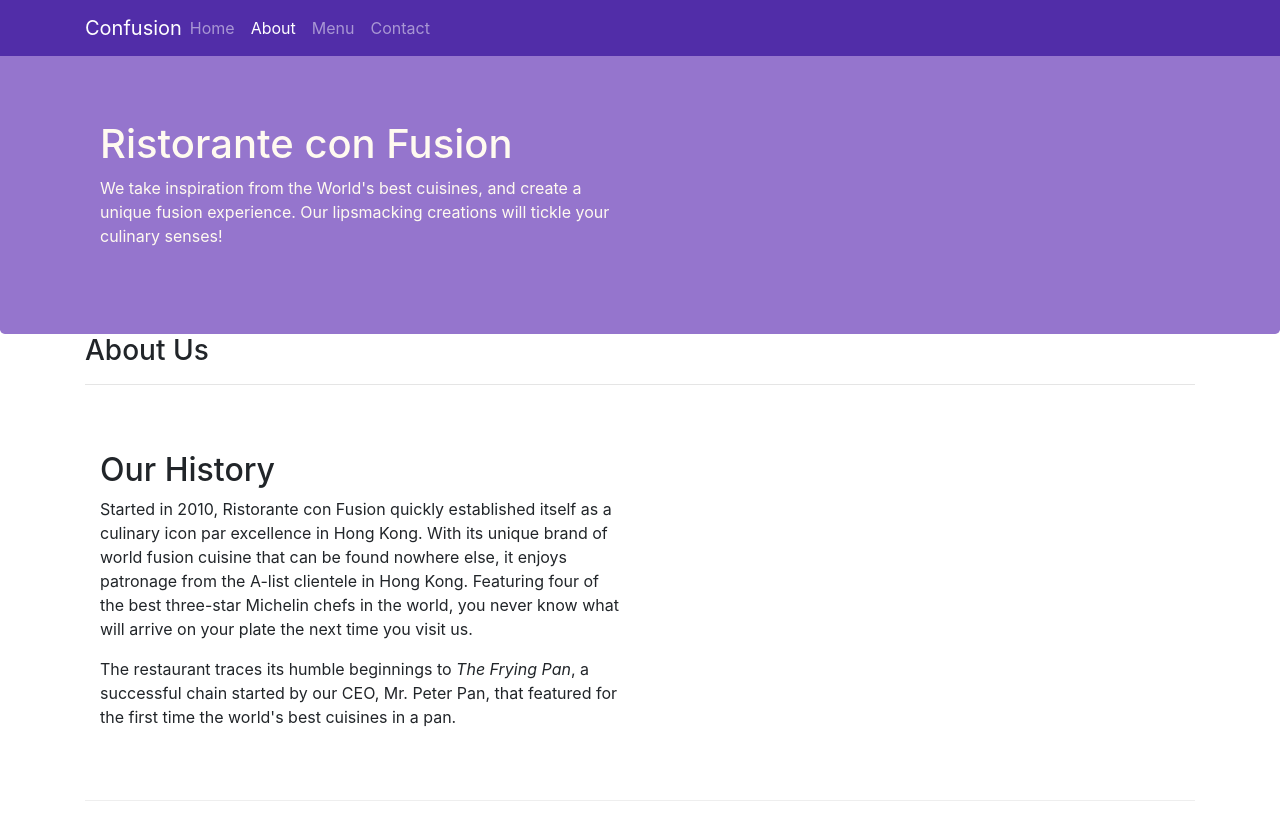
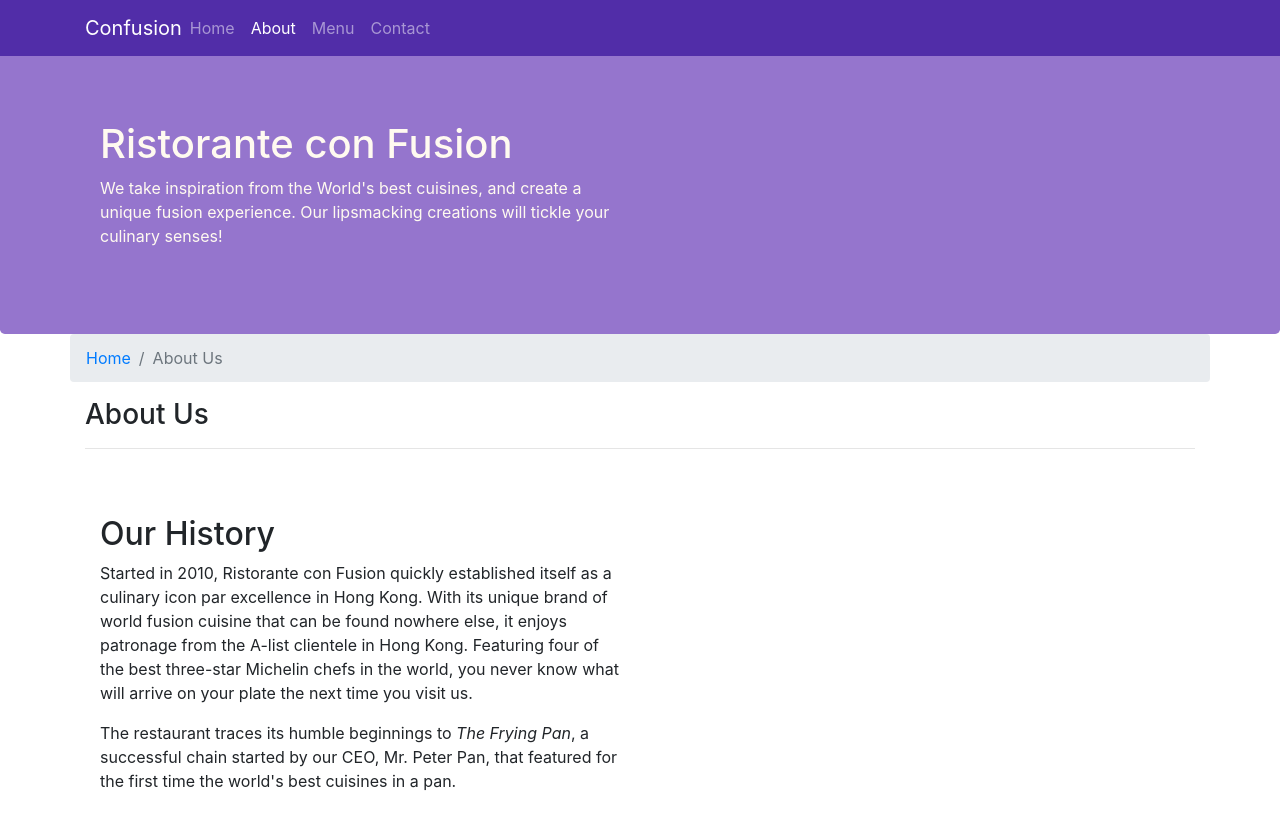
Before and after one commit to mickm3n/conFusion, a website: page aboutus.html in a window 1280 px wide. Shown: the top 817 px of the page. Drawn offline with nearby package versions, Linux system fonts and the light colour scheme.

Commit message:
add breadcrumb

```diff
--- a/aboutus.html
+++ b/aboutus.html
@@ -46,7 +46,11 @@
 
     <div class="container">
         <div class="row">
-            <div class="col">
+            <ol class="col-12 breadcrumb">
+                <li class="breadcrumb-item"><a href="./index.html">Home</a></li>
+                <li class="breadcrumb-item active">About Us</li>
+            </ol>
+            <div class="col-12">
                <h3>About Us</h3>
                <hr>
             </div>
```
